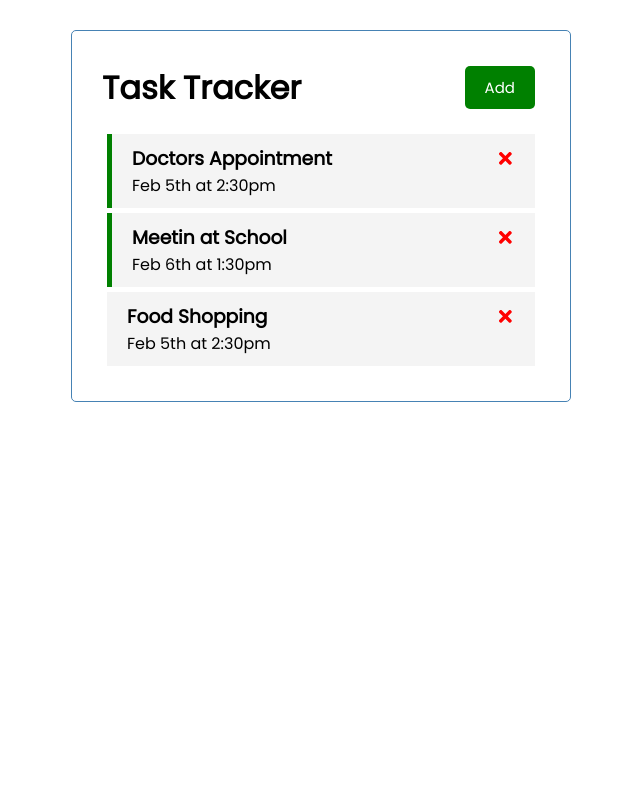
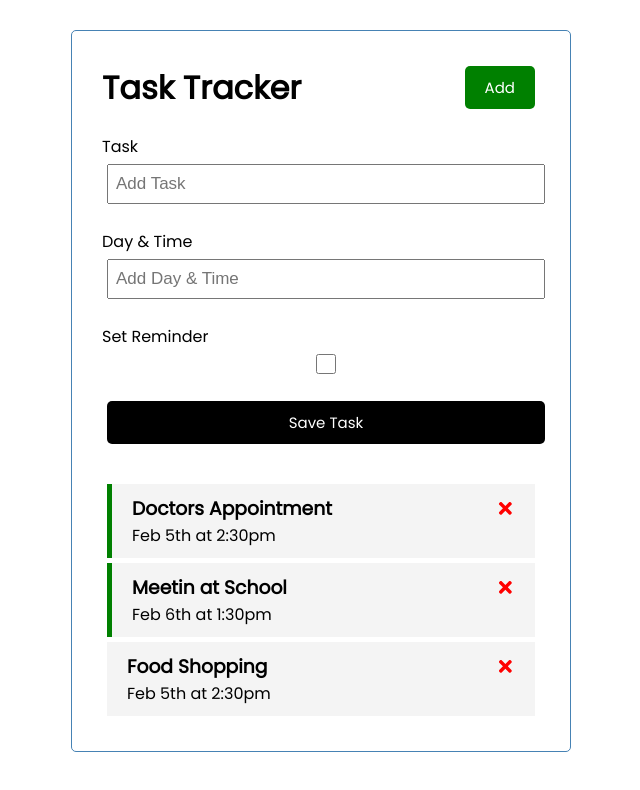
Before and after one commit to jorgegoco/react-task-tracker, a React (Create React App) app: page / in a window 1280 px wide. Shown: the top 790 px of the page, without its empty margins (319-959 px from the left). Built offline with nearby package versions, Linux system fonts and the light colour scheme.

Commit message:
Add form

```diff
--- a/src/App.js
+++ b/src/App.js
@@ -1,6 +1,7 @@
 import { useState } from 'react';
 import Header from './components/Header';
 import Tasks from './components/Tasks';
+import AddTask from './components/AddTask';
 
 function App() {
   const [tasks, setTasks] = useState([
@@ -24,6 +25,13 @@
     },
   ]);
 
+  // Add Task
+  const addTask = (task) => {
+    const id = Math.floor(Math.random() * 10000) + 1;
+    const newTask = { id, ...task };
+    setTasks([...tasks, newTask]);
+  };
+
   // Delete Task
   const deleteTask = (id) => {
     setTasks(tasks.filter((task) => task.id !== id));
@@ -37,6 +45,7 @@
   return (
     <div className="container">
       <Header />
+      <AddTask onAdd={addTask} />
       {tasks.length > 0 ? <Tasks tasks={tasks} onDelete={deleteTask} onToggle={toggleReminder} /> : 'No Tasks To Show'}
     </div>
   );
--- /dev/null
+++ b/src/components/AddTask.js
@@ -0,0 +1,58 @@
+import { useState } from 'react';
+import PropTypes from 'prop-types';
+
+const AddTask = ({ onAdd }) => {
+  const [text, setText] = useState('');
+  const [day, setDay] = useState('');
+  const [reminder, setReminder] = useState(false);
+
+  const onSubmit = (e) => {
+    e.preventDefault();
+
+    if (!text) {
+      alert('Please add a task');
+      return;
+    }
+
+    onAdd({ text, day, reminder });
+
+    setText('');
+    setDay('');
+    setReminder(false);
+  };
+
+  return (
+    <form className="add-form" onSubmit={onSubmit}>
+      <div className="form-control">
+        <label htmlFor="text">
+          Task
+          <input name="text" type="text" placeholder="Add Task" value={text} onChange={(e) => setText(e.target.value)} />
+        </label>
+      </div>
+      <div className="form-control">
+        <label htmlFor="day">
+          Day & Time
+          <input name="day" type="text" placeholder="Add Day & Time" value={day} onChange={(e) => setDay(e.target.value)} />
+        </label>
+      </div>
+      <div className="form-control form-control-check">
+        <label htmlFor="reminder">
+          Set Reminder
+          <input name="reminder" type="checkbox" value={reminder} checked={reminder} onChange={(e) => setReminder(e.currentTarget.checked)} />
+        </label>
+      </div>
+
+      <input type="submit" value="Save Task" className="btn btn-block" />
+    </form>
+  );
+};
+
+AddTask.defaultProps = {
+  onAdd: 'onAdd',
+};
+
+AddTask.propTypes = {
+  onAdd: PropTypes.func,
+};
+
+export default AddTask;
```
